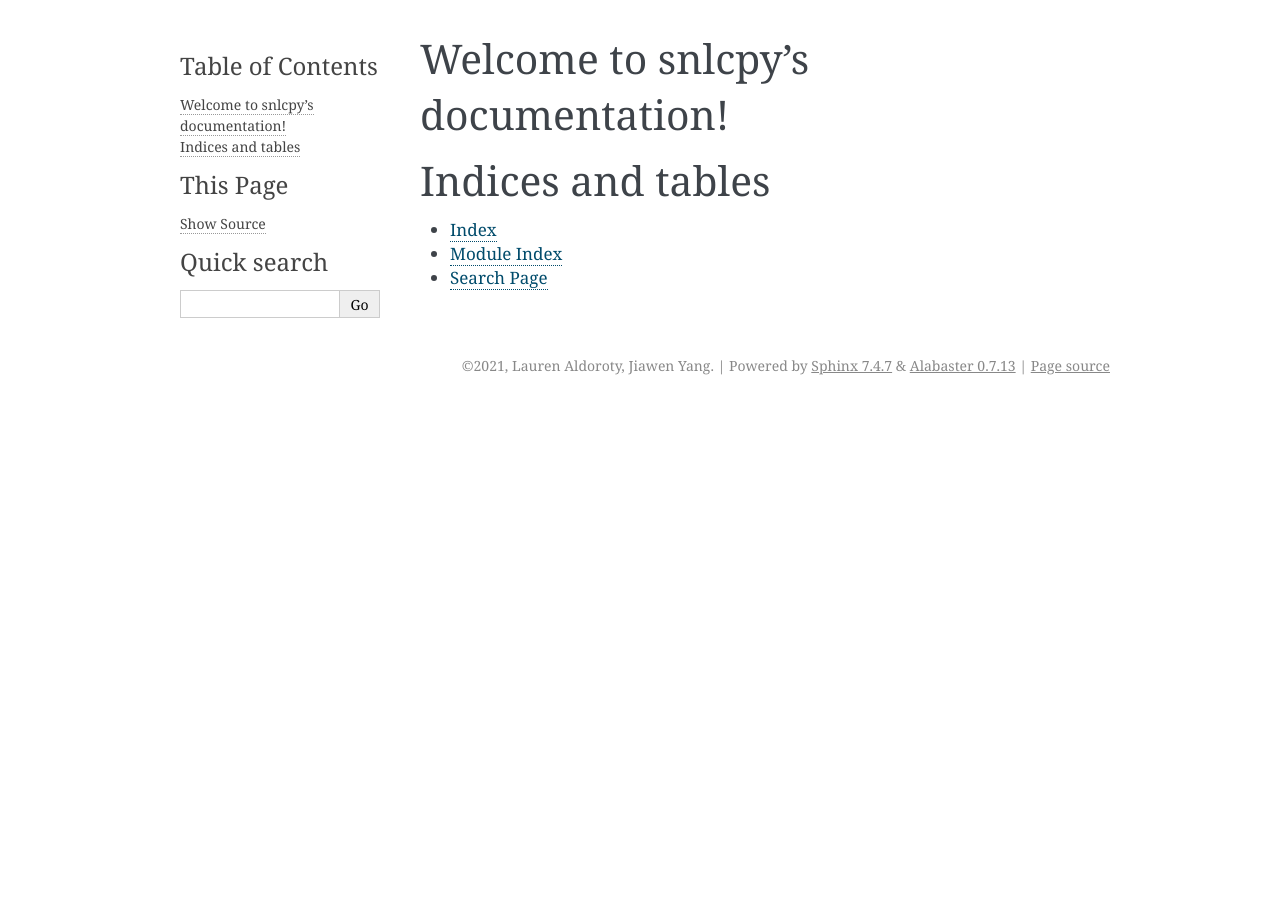
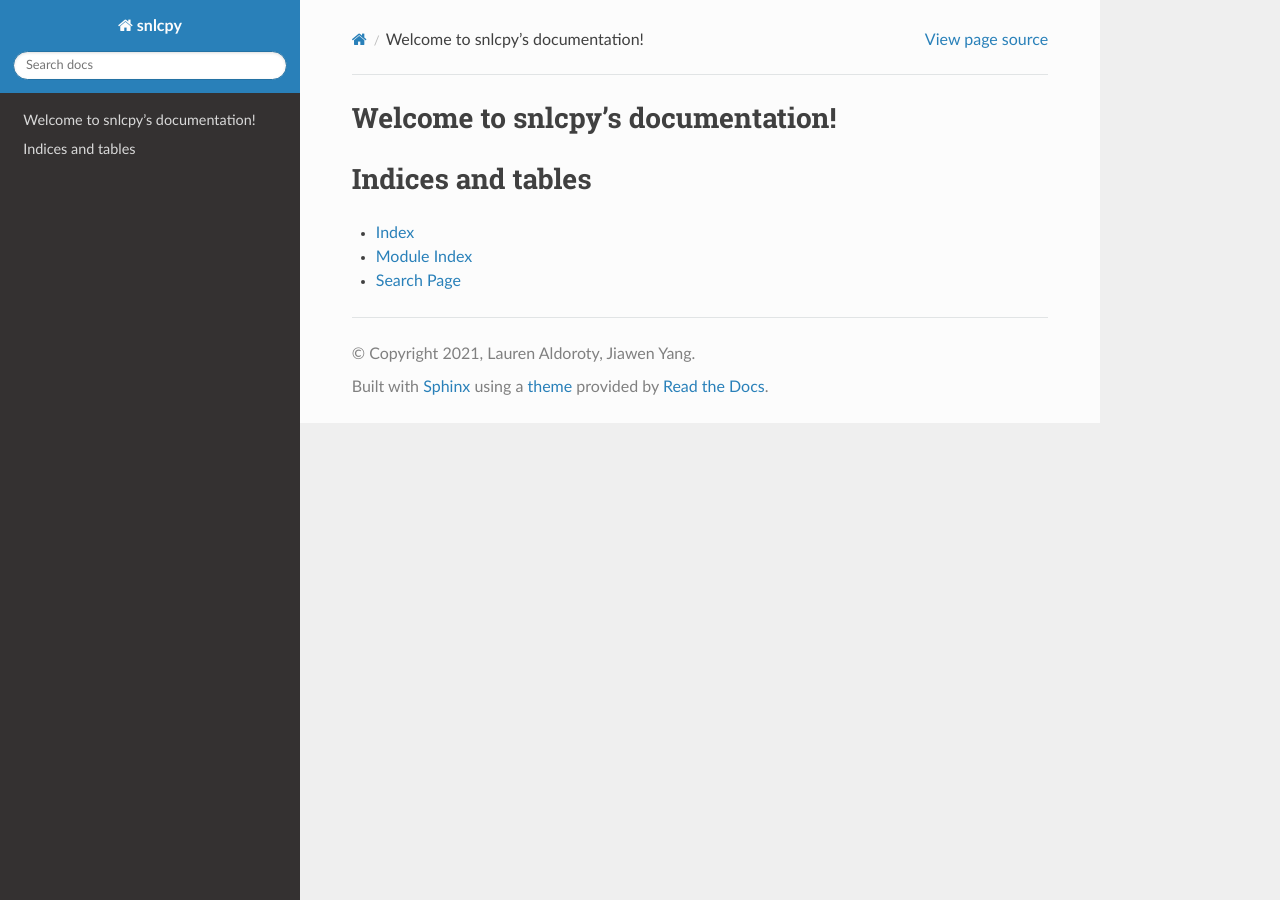
Before and after one commit to laldoroty/snlcpy, a Sphinx documentation site: the page built from docs/index.rst, in a window 1280 px wide. Built offline with Sphinx 7.4.7 and the Read the Docs theme 2.0.0, drawn with Linux system fonts in a browser that asks for light colours.

Commit message:
added requirements, updated version number

```diff
--- a/docs/conf.py
+++ b/docs/conf.py
@@ -10,9 +10,9 @@
 # add these directories to sys.path here. If the directory is relative to the
 # documentation root, use os.path.abspath to make it absolute, like shown here.
 #
-# import os
-# import sys
-# sys.path.insert(0, os.path.abspath('.'))
+import os
+import sys
+sys.path.insert(0, os.path.abspath('..'))
 
 
 # -- Project information -----------------------------------------------------
@@ -20,9 +20,10 @@
 project = 'snlcpy'
 copyright = '2021, Lauren Aldoroty, Jiawen Yang'
 author = 'Lauren Aldoroty, Jiawen Yang'
+master_doc = 'index'
 
 # The full version, including alpha/beta/rc tags
-release = 'v0.0'
+release = 'v0.0.0'
 
 
 # -- General configuration ---------------------------------------------------
@@ -30,8 +31,7 @@
 # Add any Sphinx extension module names here, as strings. They can be
 # extensions coming with Sphinx (named 'sphinx.ext.*') or your custom
 # ones.
-extensions = [
-]
+extensions = ['sphinx.ext.autodoc','sphinx.ext.napoleon']
 
 # Add any paths that contain templates here, relative to this directory.
 templates_path = ['_templates']
@@ -47,7 +47,7 @@
 # The theme to use for HTML and HTML Help pages.  See the documentation for
 # a list of builtin themes.
 #
-html_theme = 'alabaster'
+html_theme = 'sphinx_rtd_theme'
 
 # Add any paths that contain custom static files (such as style sheets) here,
 # relative to this directory. They are copied after the builtin static files,
```
